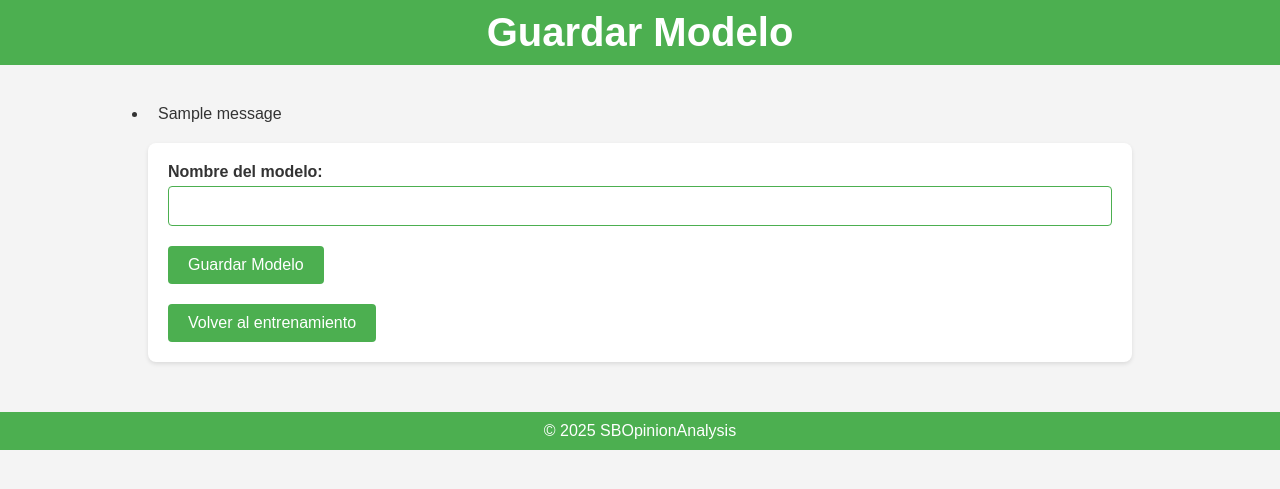
After one commit to JLToledano/SBOpinionAnalysis, a Flask app: page /save_model in a window 1280 px wide. The commit adds this page. Shown: the top 489 px of the page. Run offline with Flask 3, Linux system fonts and the light colour scheme; one stand-in notice (Sample message) is shown; parts of the project's set-up code (start-up, migrations or seed data) failed here and were passed over.

Commit message:
Add new template to save train model and bugfix save process

```diff
--- a/GUI/api/model.py
+++ b/GUI/api/model.py
@@ -29,7 +29,7 @@ def load_model_and_tokenizer(model_path, technology, device):
         raise ValueError(f'Technology {technology} is not supported.')
 
     #Load the model from the specified path
-    model = torch.load(model_path, map_location=device, weights_only=False)
+    model = torch.load(model_path, map_location=device)
 
     return model, tokenizer
 
--- a/GUI/templates/index.html
+++ b/GUI/templates/index.html
@@ -62,7 +62,7 @@
             <!-- Card for configuring dataset -->
             <div class="card">
                 <h2>Configurar Dataset</h2>
-                <p>Configure el nombre del dataset y recargue los datos de entrenamiento y evaluación.</p>
+                <p>Configure el nombre del dataset y recargue los datos.</p>
                 <a href="/dataset" class="button">Ir a Dataset</a>
             </div>
             <!-- Card for accessing help section -->
--- a/GUI/templates/model.html
+++ b/GUI/templates/model.html
@@ -56,7 +56,7 @@
 
     <!-- Main container for page content -->
     <div class="container">
-        <section>>
+        <section>
             <!-- Form for model classification -->
             <form id="classificationForm" onsubmit="classifyText(event)">
                 <div class="form-group">
--- /dev/null
+++ b/GUI/templates/save_model.html
@@ -0,0 +1,46 @@
+<!DOCTYPE html>
+<html lang="es">
+<head>
+    <meta charset="UTF-8">  <!-- Set the character encoding to UTF-8 -->
+    <meta name="viewport" content="width=device-width, initial-scale=1.0">  <!-- Ensure the page is responsive on all devices -->
+    <title>Guardar Modelo</title> <!-- Page title displayed in the browser tab -->
+    <!-- Link to the base stylesheet -->
+    <link rel="stylesheet" href="{{ url_for('static', filename='styles/base.css') }}">
+    <!-- Link to the layout stylesheet -->
+    <link rel="stylesheet" href="{{ url_for('static', filename='styles/layout.css') }}">
+    <!-- Link to the components stylesheet -->
+    <link rel="stylesheet" href="{{ url_for('static', filename='styles/components.css') }}">
+</head>
+<body>
+    <header class="header">
+        <h1>Guardar Modelo</h1>
+    </header>
+
+    <div class="container">
+        {% with messages = get_flashed_messages(with_categories=true) %}
+            {% if messages %}
+                <ul>
+                    {% for category, message in messages %}
+                        <li class="flash {{ category }}">{{ message }}</li>
+                    {% endfor %}
+                </ul>
+            {% endif %}
+        {% endwith %}
+
+        <section>
+            <form method="POST" action="{{ url_for('main.save_model_after_training') }}">
+                <div class="form-group">
+                    <label for="model_name">Nombre del modelo:</label>
+                    <input type="text" id="model_name" name="model_name" required>
+                </div>
+                <button class="button" type="submit">Guardar Modelo</button>
+            </form>
+            <a class="back-button" href="{{ url_for('main.train_model_view') }}">Volver al entrenamiento</a>
+        </section>
+    </div>
+    <!-- Footer section -->
+    <footer class="footer">
+        <p>&copy; 2025 SBOpinionAnalysis</p> <!-- Copyright notice -->
+    </footer>
+</body>
+</html>
--- a/GUI/views/routes.py
+++ b/GUI/views/routes.py
@@ -117,7 +117,13 @@ def train_model_view():
         device = torch.device("cuda:0" if torch.cuda.is_available() else "cpu")
 
         #Call training function
-        return train_model(configuration_main, device, technology, train_dataset, test_dataset)
+        model = train_model(configuration_main, device, technology, train_dataset, test_dataset)
+
+        #Save trained model temporarily
+        current_app.config['trained_model'] = model
+
+        #Redirect to form to save template
+        return redirect(url_for('main.save_model_form'))
 
     return render_template('train_model.html')
 
@@ -160,6 +166,10 @@ def save_model_after_training():
     #Redirect to display metrics after saving model
     return redirect(url_for('main.display_metrics'))
 
+@main_blueprint.route('/save_model', methods=['GET'])
+def save_model_form():
+    return render_template('save_model.html')
+
 @main_blueprint.route('/evaluate', methods=['GET', 'POST'])
 def evaluate_model():
     """
```
Also changed, not shown: GUI/__init__.py (+1 -8 lines).
